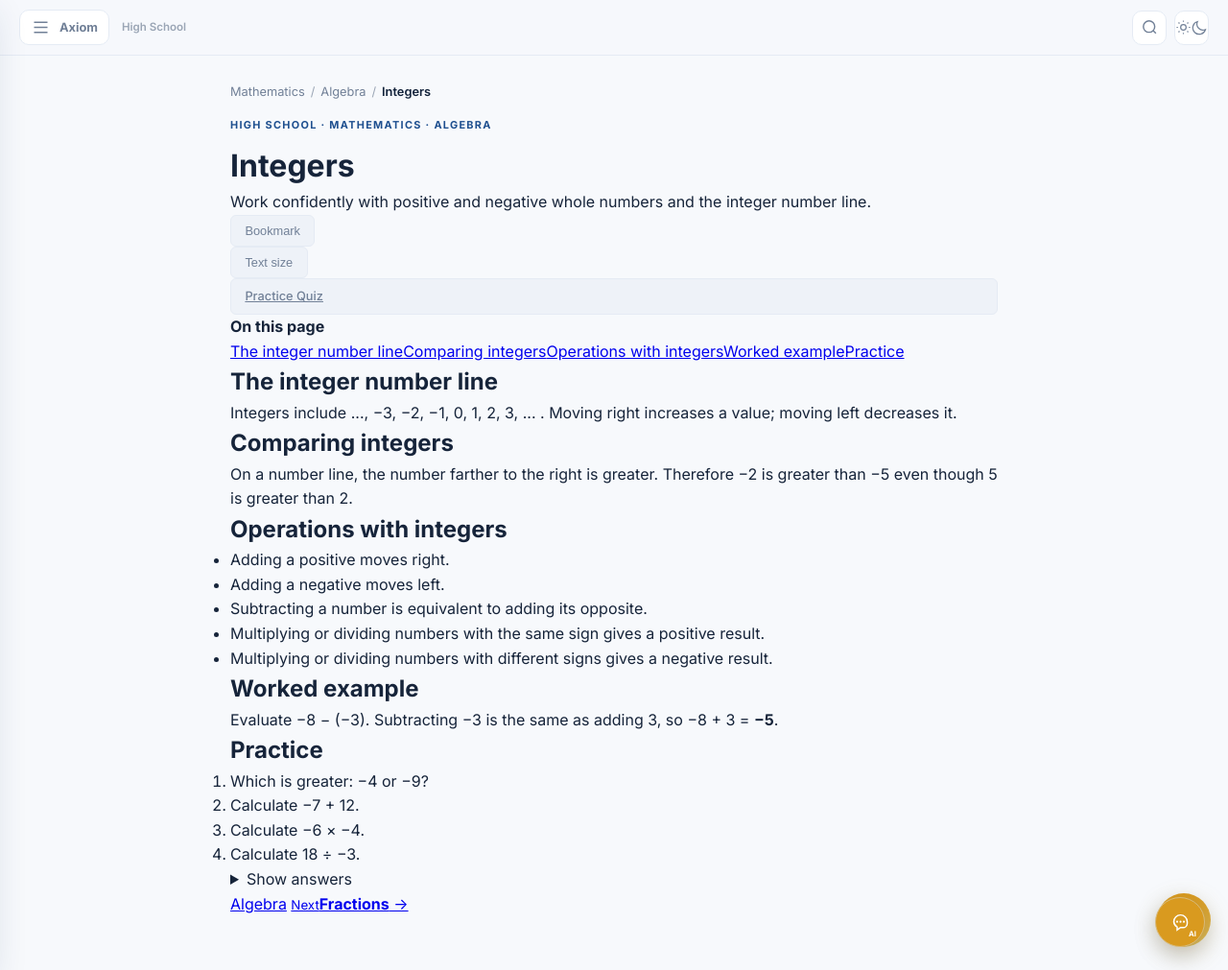
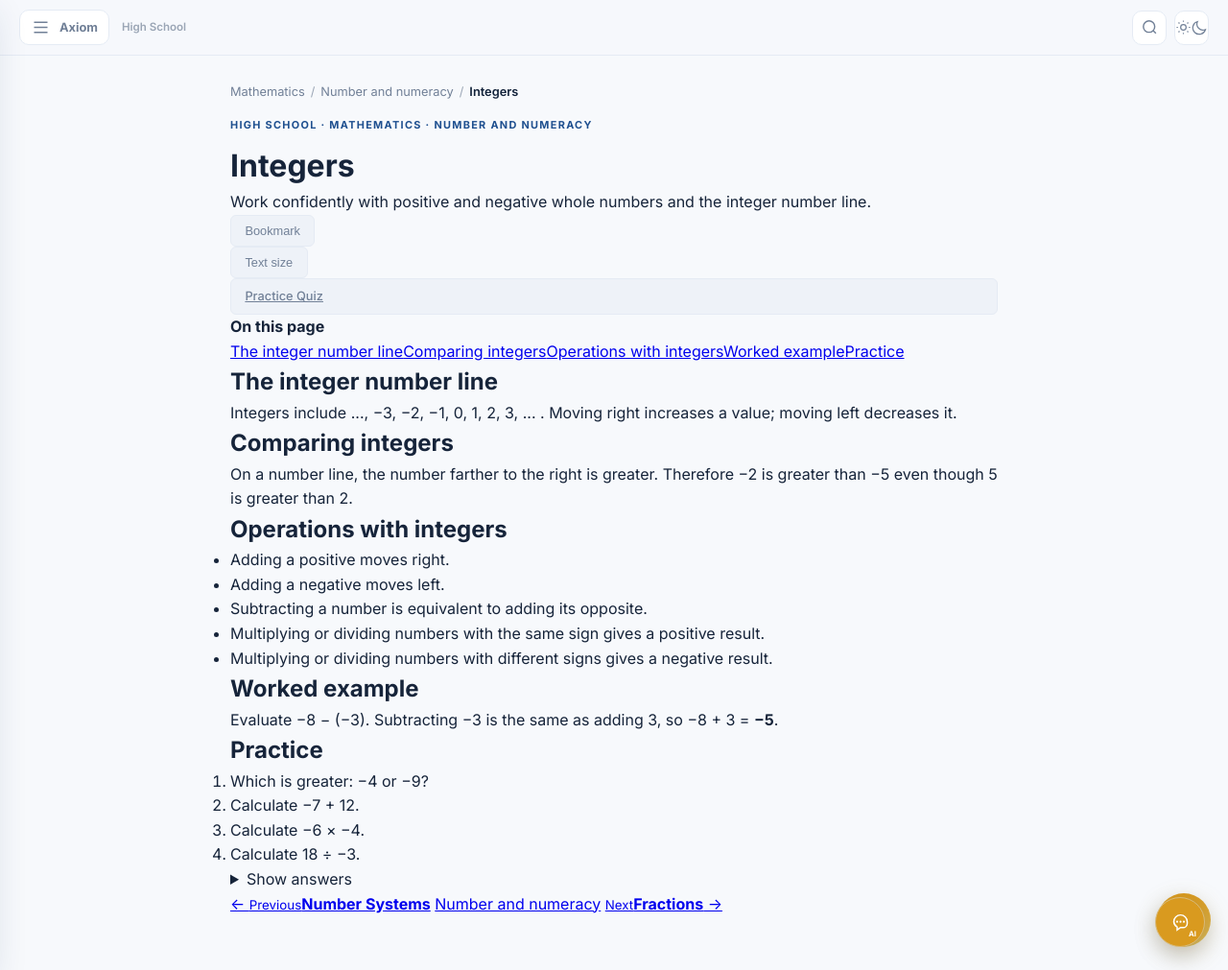
Before and after one commit to michaellegit28/axiom-academy, a Jekyll site: the page built from high-school/mathematics/number-and-numeracy/integers.md, in a window 1280 px wide and 1011 px high. Shown: the whole window at 96% size. Built offline with Jekyll 4.4.1, drawn with Linux system fonts in a browser that asks for light colours; comment, search, counter and statistics services are not loaded.

Commit message:
Make study reader navigation and breadcrumbs topic-aware

```diff
--- a/_layouts/study-reader.html
+++ b/_layouts/study-reader.html
@@ -5,10 +5,10 @@ layout: app-shell
   <div class="study-reader-progress" aria-hidden="true"><div id="study-progress-bar"></div></div>
   <nav class="breadcrumb-trail" aria-label="Study breadcrumb">
     <a href="{{ '/high-school/subject/?department=mathematics' | relative_url }}">Mathematics</a><span class="crumb-sep">/</span>
-    <a href="{{ '/high-school/subject/?department=mathematics&subject=algebra' | relative_url }}">Algebra</a><span class="crumb-sep">/</span><span class="crumb-current">{{ page.title }}</span>
+    <a href="{{ '/high-school/subject/?department=mathematics&topic=' | append: page.high_school_topic | relative_url }}">{{ page.high_school_topic | replace: '-', ' ' | capitalize }}</a><span class="crumb-sep">/</span><span class="crumb-current">{{ page.title }}</span>
   </nav>
   <header class="study-reader-header">
-    <span class="eyebrow">High School · Mathematics · Algebra</span><h1>{{ page.title }}</h1>
+    <span class="eyebrow">High School · Mathematics · {{ page.high_school_topic | replace: '-', ' ' | capitalize }}</span><h1>{{ page.title }}</h1>
     {% if page.study_description %}<p>{{ page.study_description }}</p>{% endif %}
     <div class="study-reader-actions"><button type="button" class="action-btn" id="study-bookmark">Bookmark</button><button type="button" class="action-btn" id="study-text-size">Text size</button>{% if page.high_school_subject and page.high_school_topic %}<a class="action-btn" href="{{ '/quiz/high-school/' | append: page.high_school_subject | append: '/' | append: page.high_school_topic | append: '/' | relative_url }}">Practice Quiz</a>{% endif %}</div>
   </header>
@@ -17,8 +17,8 @@ layout: app-shell
     <article class="study-reader-content" id="study-content">{{ content }}</article>
   </div>
   <nav class="study-reader-footer" aria-label="Study navigation">
-    {% if page.prev_study %}<a href="{{ page.prev_study | relative_url }}">← <small>Previous</small><strong>{{ page.prev_study_title }}</strong></a>{% else %}<span></span>{% endif %}
-    <a href="{{ '/high-school/subject/?department=mathematics&subject=algebra' | relative_url }}">Algebra</a>
+    {% if page.previous_study %}<a href="{{ page.previous_study | relative_url }}">← <small>Previous</small><strong>{{ page.previous_study_title }}</strong></a>{% else %}<span></span>{% endif %}
+    <a href="{{ '/high-school/subject/?department=mathematics&topic=' | append: page.high_school_topic | relative_url }}">{{ page.high_school_topic | replace: '-', ' ' | capitalize }}</a>
     {% if page.next_study %}<a href="{{ page.next_study | relative_url }}"><small>Next</small><strong>{{ page.next_study_title }}</strong> →</a>{% else %}<span></span>{% endif %}
   </nav>
 </div>
```
